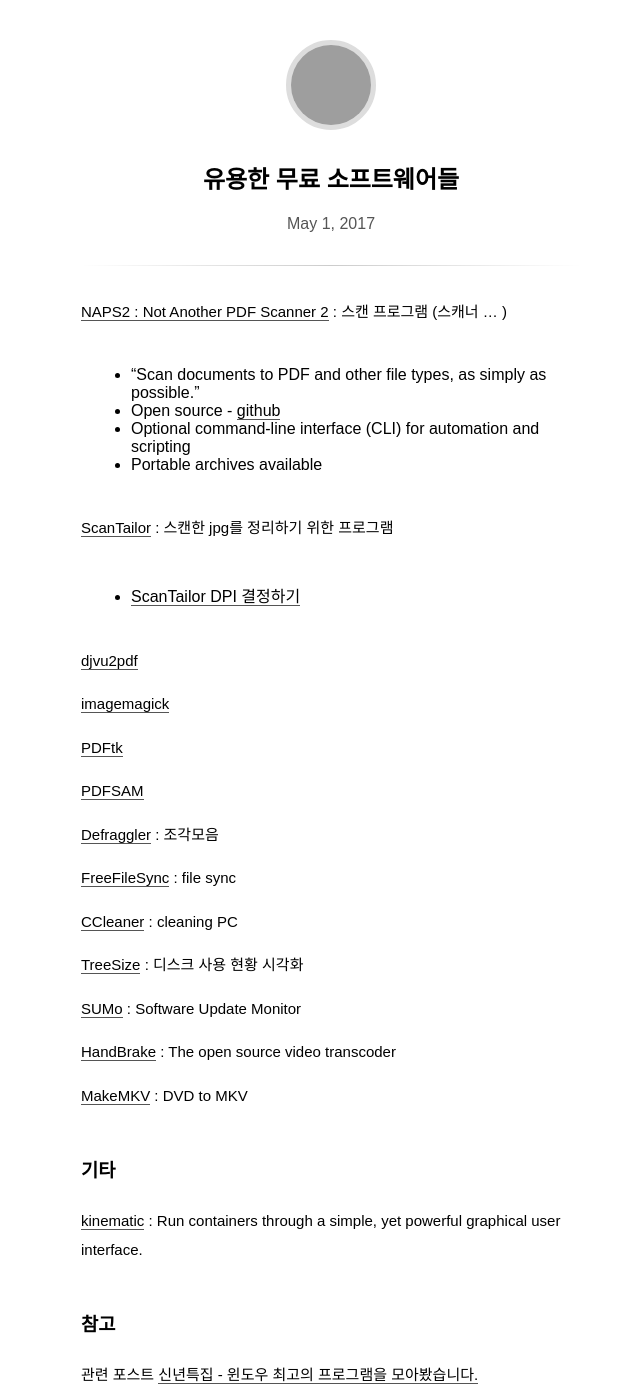
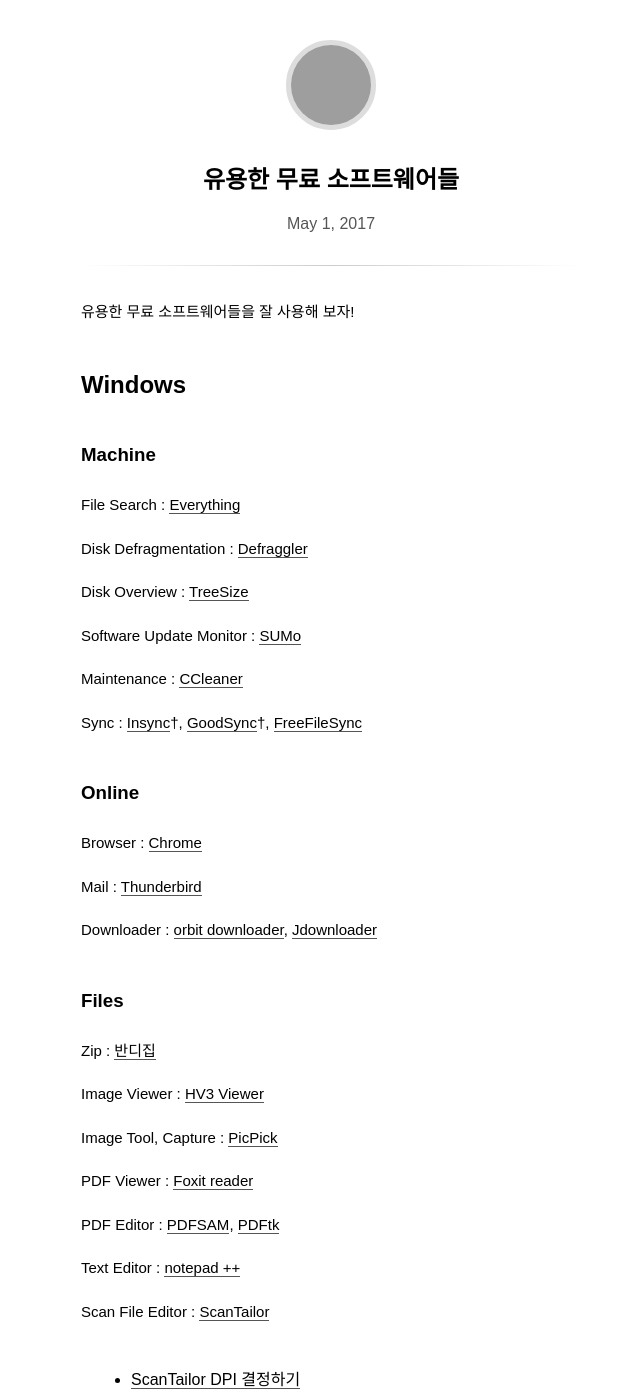
Before and after one commit to pinedance/blog, a Jekyll site: the page built from _posts/updates/2017-05-01-useful-free-softwares.md, in a window 1280 px wide and 1400 px high. Shown: the whole window, without its empty margins (309-949 px from the left). Built offline with Jekyll 4.4.1, drawn with Linux system fonts in a browser that asks for light colours; some web fonts are replaced; comment, search, counter and statistics services are not loaded; some of the changed text lies outside the part shown; grey boxes are pictures that could not be loaded.

Commit message:
update some posts

````diff
--- a/_posts/2017/01-06/2017-05-01-useful-free-softwares.md
+++ /dev/null
@@ -1,70 +0,0 @@
----
-layout: post
-title:  "유용한 무료 소프트웨어들"
-categories: 생활자동화
----
-
-
-[NAPS2 : Not Another PDF Scanner 2](https://www.naps2.com/) : 스캔 프로그램 (스캐너 ... )
-
-* "Scan documents to PDF and other file types, as simply as possible."
-* Open source - [github](https://github.com/cyanfish/naps2)
-* Optional command-line interface (CLI) for automation and scripting
-* Portable archives available
-
-
-[ScanTailor](http://scantailor.org/) : 스캔한 jpg를 정리하기 위한 프로그램
-
-* [ScanTailor DPI 결정하기](http://heunoni.tistory.com/entry/ScanTailor-DPI-%EA%B2%B0%EC%A0%95%ED%95%98%EA%B8%B0#.V3hhSIyRXxA)
-
-
-[djvu2pdf](http://0x2a.at/s/projects/djvu2pdf)
-
-
-
-[imagemagick](https://www.imagemagick.org/script/index.php)
-
-
-
-[PDFtk](https://www.pdflabs.com/tools/pdftk-the-pdf-toolkit/)
-
-
-
-[PDFSAM](http://www.pdfsam.org/)
-
-
-
-[Defraggler](http://www.piriform.com/defraggler) : 조각모음
-
-
-
-[FreeFileSync](https://www.freefilesync.org/) : file sync
-
-
-
-[CCleaner](http://www.piriform.com/ccleaner) : cleaning PC
-
-
-
-[TreeSize](http://www.jam-software.com/treesize_free/) : 디스크 사용 현황 시각화
-
-
-
-[SUMo](https://www.kcsoftwares.com/?sumo) : Software Update Monitor
-
-
-
-[HandBrake](https://handbrake.fr/downloads.php) : The open source video transcoder
-
-
-[MakeMKV](http://www.makemkv.com/download/) : DVD to MKV
-
-
-### 기타
-
-[kinematic](https://kitematic.com/) : Run containers through a simple, yet powerful graphical user interface.
-
-
-### 참고
-
-관련 포스트 [신년특집 - 윈도우 최고의 프로그램을 모아봤습니다.](http://sergeswin.com/1059)
--- /dev/null
+++ b/_posts/updates/2017-05-01-useful-free-softwares.md
@@ -0,0 +1,115 @@
+---
+layout: post
+title:  "유용한 무료 소프트웨어들"
+categories: 생활자동화
+---
+
+
+유용한 무료 소프트웨어들을 잘 사용해 보자!
+
+
+Windows
+---------
+
+### Machine
+
+File Search : [Everything](https://www.voidtools.com/ko-kr/)
+
+Disk Defragmentation : [Defraggler](http://www.piriform.com/defraggler)
+
+Disk Overview : [TreeSize](http://www.jam-software.com/treesize_free/)
+
+Software Update Monitor : [SUMo](https://www.kcsoftwares.com/?sumo)
+
+Maintenance : [CCleaner](http://www.piriform.com/ccleaner)
+
+Sync : [Insync](https://www.insynchq.com/)†, [GoodSync](https://www.goodsync.com/)†, [FreeFileSync](https://www.freefilesync.org/)
+
+
+### Online
+
+Browser : [Chrome](https://www.google.com/chrome/browser/desktop/index.html)
+
+Mail : [Thunderbird](https://www.mozilla.org/en-US/thunderbird/)
+
+Downloader : [orbit downloader](http://www.orbitdownloader.com/), [Jdownloader](http://jdownloader.org/)
+
+
+### Files
+
+Zip : [반디집](https://www.bandisoft.co.kr/bandizip/)
+
+Image Viewer : [HV3 Viewer](https://kippler.com/multi/hv3v/)
+
+Image Tool, Capture : [PicPick](http://ngwin.com/kr)
+
+PDF Viewer : [Foxit reader](https://www.foxitsoftware.com/pdf-reader/)
+
+PDF Editor : [PDFSAM](http://www.pdfsam.org/), [PDFtk](https://www.pdflabs.com/tools/pdftk-the-pdf-toolkit/)
+
+Text Editor : [notepad ++](https://notepad-plus-plus.org/)
+
+Scan File Editor : [ScanTailor](http://scantailor.org/)
+
+* [ScanTailor DPI 결정하기](http://heunoni.tistory.com/entry/ScanTailor-DPI-%EA%B2%B0%EC%A0%95%ED%95%98%EA%B8%B0#.V3hhSIyRXxA)
+
+Scan Tool : [NAPS2](https://www.naps2.com/)
+
+* "Scan documents to PDF and other file types, as simply as possible."
+* Open source - [github](https://github.com/cyanfish/naps2)
+* Optional command-line interface (CLI) for automation and scripting
+* Portable archives available
+
+Media Player : [Potplayer ](https://potplayer.daum.net/)
+
+video transcoder : [HandBrake](https://handbrake.fr/downloads.php)
+
+### ETC
+
+
+
+### 추가자료
+
+* [신년특집 - 윈도우 최고의 프로그램을 모아봤습니다](http://sergeswin.com/1059)
+
+
+
+Linux (Ubuntu)
+----------------
+
+
+### Machine
+
+Sync : [Insync](https://www.insynchq.com/)†, [FreeFileSync](https://www.freefilesync.org/)
+
+Containers : [kinematic](https://kitematic.com/)
+
+### Online
+
+
+Browser : [Chrome](https://www.google.com/chrome/browser/desktop/index.html)
+
+Mail : [Thunderbird](https://www.mozilla.org/en-US/thunderbird/)
+
+
+### Files
+
+Djvu to Pdf : [djvu2pdf](http://0x2a.at/s/projects/djvu2pdf)
+
+Image Manupulation : [imagemagick](https://www.imagemagick.org/script/index.php)
+
+Media (MKV) : [MakeMKV](http://www.makemkv.com/download/) : DVD to MKV
+
+
+### ECT
+
+
+
+
+
+Appendix
+----------
+
+```
+† : 유료
+```
````
Also changed, not shown: _posts/2017/07-12/2017-08-13-apply-functional-way-to-your-code.md (+1 -1 lines), _posts/2017/07-12/2017-09-06-재생-가능-에너지.md (+2 -0 lines).
